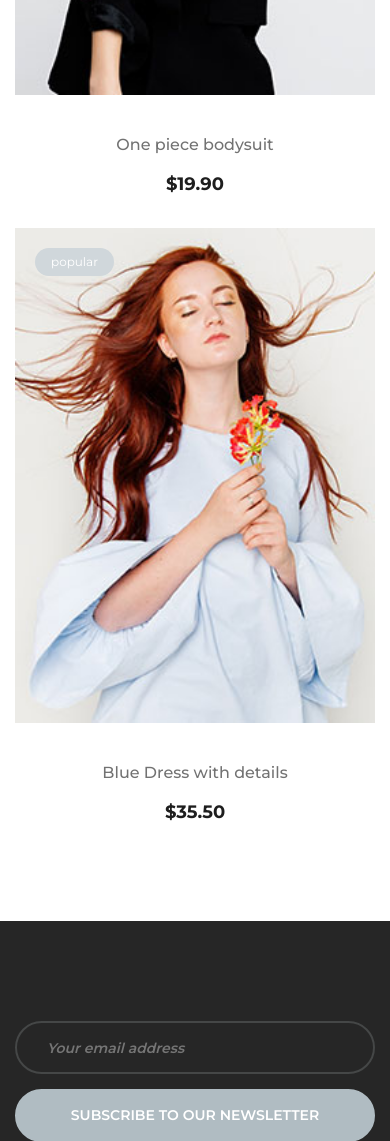
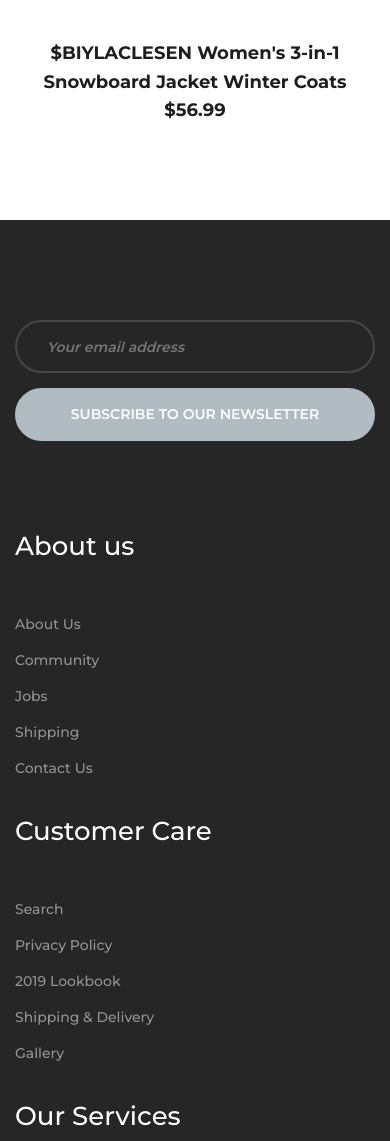
Before and after one commit to mdfaiz903/violet, a Django app: a page that uses templates/product/product-details.html in a window 390 px wide. Shown: the part 3370-4511 px from the top of the page. Run offline with Django 4.2, Linux system fonts and the light colour scheme; data comes from the database, SQL or seed files in the repository; some libraries are stand-ins or nearby versions.

Commit message:
create method for related product handeling

```diff
--- a/product/models.py
+++ b/product/models.py
@@ -24,6 +24,11 @@
     class Meta:
         ordering = ['-id']
 
+    @property
+    def related(self):
+        #products from related_name
+        return self.category.products.all().exclude(pk=self.pk)
+
     def __str__(self) -> str:
         return self.title
 
--- a/product/views.py
+++ b/product/views.py
@@ -21,3 +21,8 @@
     model = Product
     template_name = "product/product-details.html"
     slug_url_kwarg = 'slug'
+
+    def get_context_data(self, **kwargs):
+         context= super().get_context_data(**kwargs)
+         context['related_product']=self.get_object().related
+         return context
--- a/templates/product/product-details.html
+++ b/templates/product/product-details.html
@@ -95,54 +95,20 @@
                 </div>
             </div>
             <div class="row">
+                {% for rel_product in related_product %}
                 <div class="col-lg-3 col-sm-6">
                     <div class="single-product-item">
                         <figure>
-                            <a href="#"><img src="{% static 'img/products/img-1.jpg' %}" alt=""></a>
+                            <a href="{% url 'ProductDetails' rel_product.slug %}"><img style='height:200px;' src="{{rel_product.thumbnail}}" alt=""></a>
                             <div class="p-status">new</div>
                         </figure>
                         <div class="product-text">
-                            <h6>Green Dress with details</h6>
-                            <p>$22.90</p>
+                            <a href="{% url 'ProductDetails' rel_product.slug %}"><p>${{rel_product.title}}</p></a>
+                            <p>${{rel_product.price}}</p>
                         </div>
                     </div>
                 </div>
-                <div class="col-lg-3 col-sm-6">
-                    <div class="single-product-item">
-                        <figure>
-                            <a href="#"><img src="{% static 'img/products/img-2.jpg' %}" alt=""></a>
-                            <div class="p-status sale">sale</div>
-                        </figure>
-                        <div class="product-text">
-                            <h6>Yellow Maxi Dress</h6>
-                            <p>$25.90</p>
-                        </div>
-                    </div>
-                </div>
-                <div class="col-lg-3 col-sm-6">
-                    <div class="single-product-item">
-                        <figure>
-                            <a href="#"><img src="{% static 'img/products/img-3.jpg' %}" alt=""></a>
-                            <div class="p-status">new</div>
-                        </figure>
-                        <div class="product-text">
-                            <h6>One piece bodysuit</h6>
-                            <p>$19.90</p>
-                        </div>
-                    </div>
-                </div>
-                <div class="col-lg-3 col-sm-6">
-                    <div class="single-product-item">
-                        <figure>
-                            <a href="#"><img src="{% static 'img/products/img-4.jpg' %}" alt=""></a>
-                            <div class="p-status popular">popular</div>
-                        </figure>
-                        <div class="product-text">
-                            <h6>Blue Dress with details</h6>
-                            <p>$35.50</p>
-                        </div>
-                    </div>
-                </div>
+                {% endfor %}
             </div>
         </div>
     </section>
```
